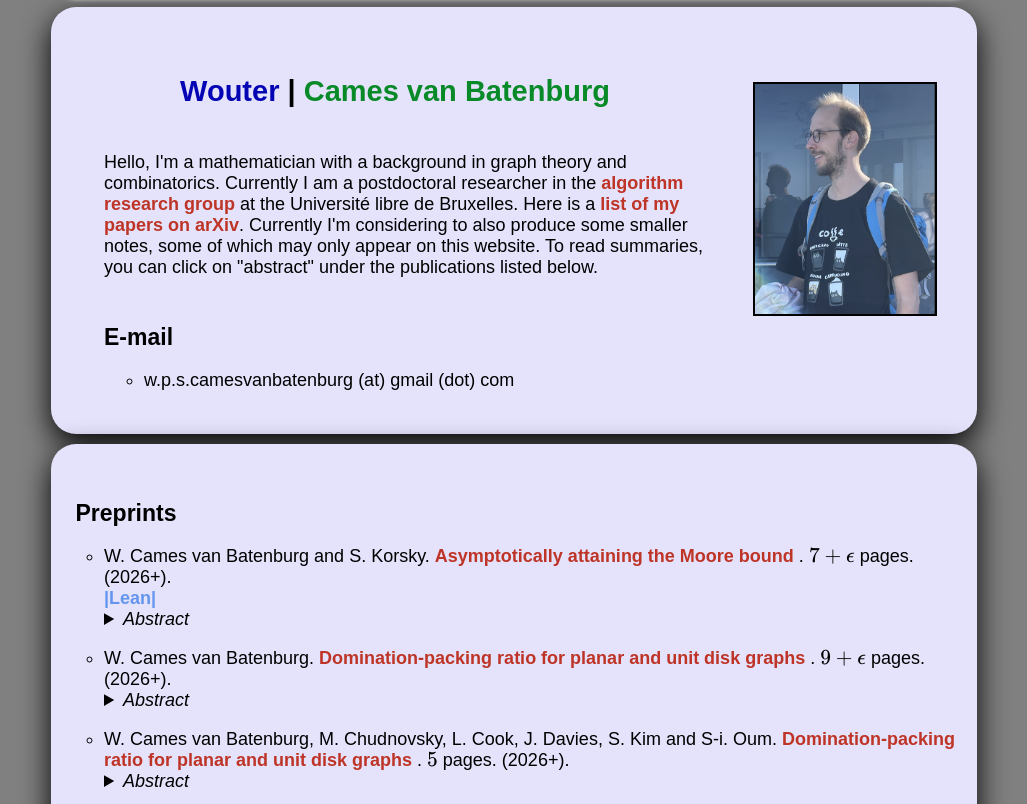
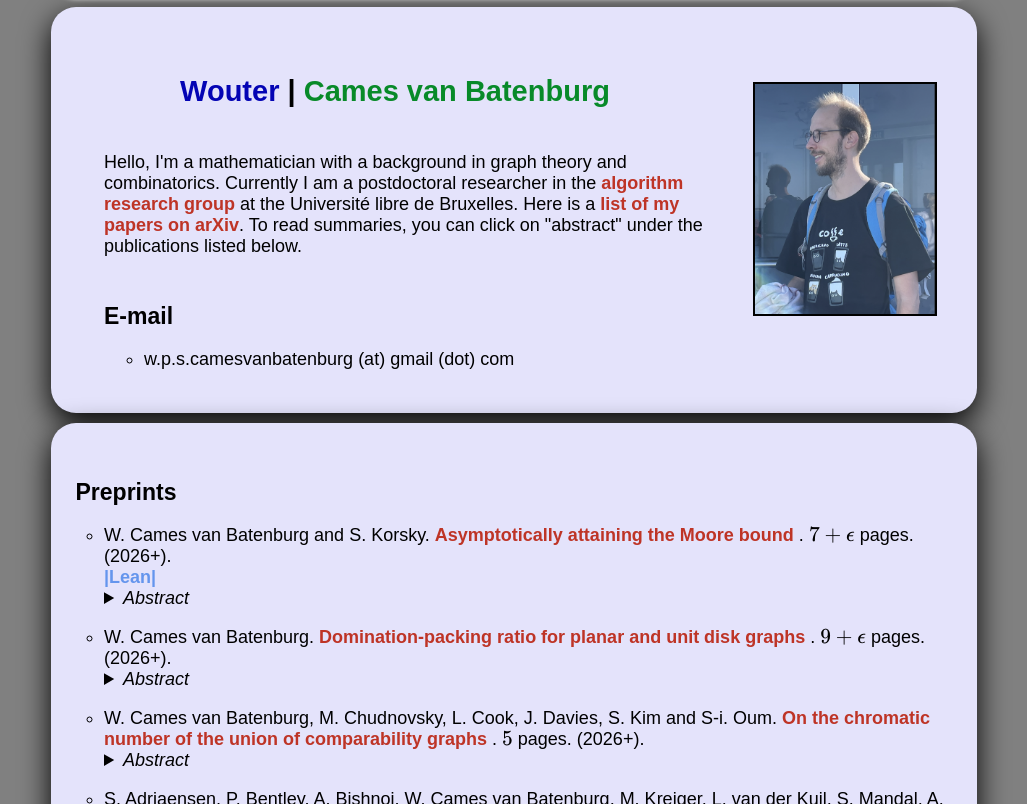
Before and after one commit to woutercvb/woutercvb.github.io, a plain HTML site: page index.html in a window 1280 px wide. Shown: the part 131-935 px from the top of the page, without its empty margins (126-1153 px from the left). Drawn offline with nearby package versions, Linux system fonts and the light colour scheme; some packages are replaced by stand-ins of ours.

Commit message:
Add files via upload

```diff
--- a/index.html
+++ b/index.html
@@ -62,7 +62,7 @@ Before Delft, I worked in Grenoble, Brussels and Nijmegen.
 
 Here is a <a href="https://arxiv.org/search/math?searchtype=author&query=van+Batenburg%2C+W+C">list of my papers on arXiv</a>.
 <!--By training, I am conditioned to only submit papers that meet a certain standard. Unfortunately that means that some nice partial results never see the light of day. Therefore I'm currently experimenting with also putting some small notes on this website that perhaps will never be submitted, nor to arXiv, nor to a journal. -->
-Currently I'm considering to also produce some smaller notes, some of which may only appear on this website.
+<!--At the moment I'm considering to also produce some smaller notes, some of which may only appear on this website.-->
 
 To read summaries, you can click on "abstract" under the publications listed below.
 <!-- and <a href="https://www.researchgate.net/profile/Wouter_Cames_Van_Batenburg">ResearchGate profile</a>.-->
@@ -102,7 +102,7 @@ For every planar graph, the domination number is at most $5$ times the packing n
 For every unit disk graph, the domination number is at most $\frac{18\sqrt3}{\pi}\approx 9.924$ times the packing number.
 For both graph classes, the best known lower bound on the optimal constant remains 3. </p></details>
 
-<li>  W. Cames van Batenburg, M. Chudnovsky, L. Cook, J. Davies, S. Kim and S-i. Oum. <a href="https://doi.org/10.48550/arXiv.2606.09415"> Domination-packing ratio for planar and unit disk graphs </a>. $5$ pages. (2026+). <br/>
+<li>  W. Cames van Batenburg, M. Chudnovsky, L. Cook, J. Davies, S. Kim and S-i. Oum. <a href="https://doi.org/10.48550/arXiv.2606.09415"> On the chromatic number of the union of comparability graphs </a>. $5$ pages. (2026+). <br/>
 <details><summary><i>Abstract</i></summary><p class="indetails">
 Resolving in a strong sense a problem of Gy\'arf\'as on the union of two perfect graphs, we prove that for every pair of positive integers $d$ and $k$, there is a graph $G$ with clique number $k$ and chromatic number $k^d$ that is the union of $d$ comparability graphs.
 This is best possible for all $d$ and $k$. The same remains true for chromatic number replaced by fractional chromatic number or inverse independence ratio $\frac{\abs{V(G)}}{\alpha(G)}$, further underscoring the sharpness of the construction. </p></details>
```
